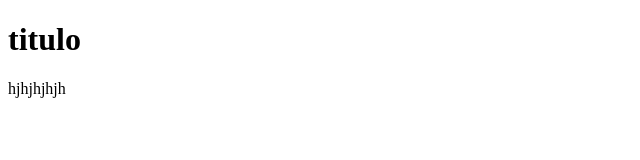
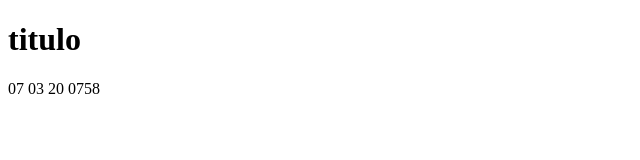
Before and after one commit to JasemDuncan/pruebaRepositorio, a plain HTML site: page index.html in a window 1280 px wide. Shown: the full height of the page, 0-640 px from the left. Drawn offline with Linux system fonts and the light colour scheme.

Commit message:
Update index.html

```diff
--- a/index.html
+++ b/index.html
@@ -9,7 +9,7 @@
     <div>
         <h1>titulo</h1>
 
-        hjhjhjhjh
+        07 03 20 0758
     </div>
 </body>
 </html>
```
